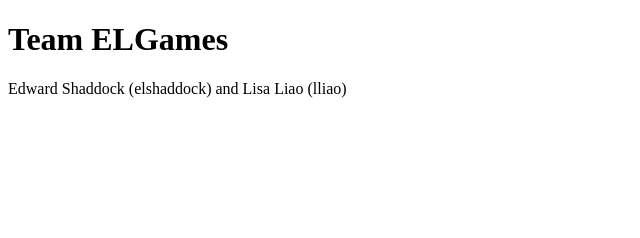
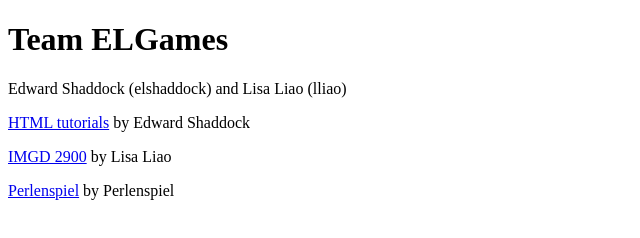
Before and after one commit to elshaddock19/elgames, a plain HTML site: page index.html in a window 1280 px wide. Shown: the whole page, without its empty margins (0-640 px from the left). Drawn offline with Linux system fonts and the light colour scheme.

Commit message:
Most Recent Edit
Added clickable links

```diff
--- a/index.html
+++ b/index.html
@@ -6,5 +6,12 @@
 
 <p>Edward Shaddock (elshaddock) and Lisa Liao (lliao)</p>
 
+<p><a href="https://www.w3schools.com/html/">HTML tutorials</a> by Edward Shaddock</p>
+
+<p><a href="http://users.wpi.edu/~bmoriarty/imgd2900/index.html">IMGD 2900</a> by Lisa Liao</p>
+
+<p><a href="http://users.wpi.edu/~bmoriarty/ps/learning.html">Perlenspiel</a> by Perlenspiel</p>
+
+
 </body>
 </html>
```
